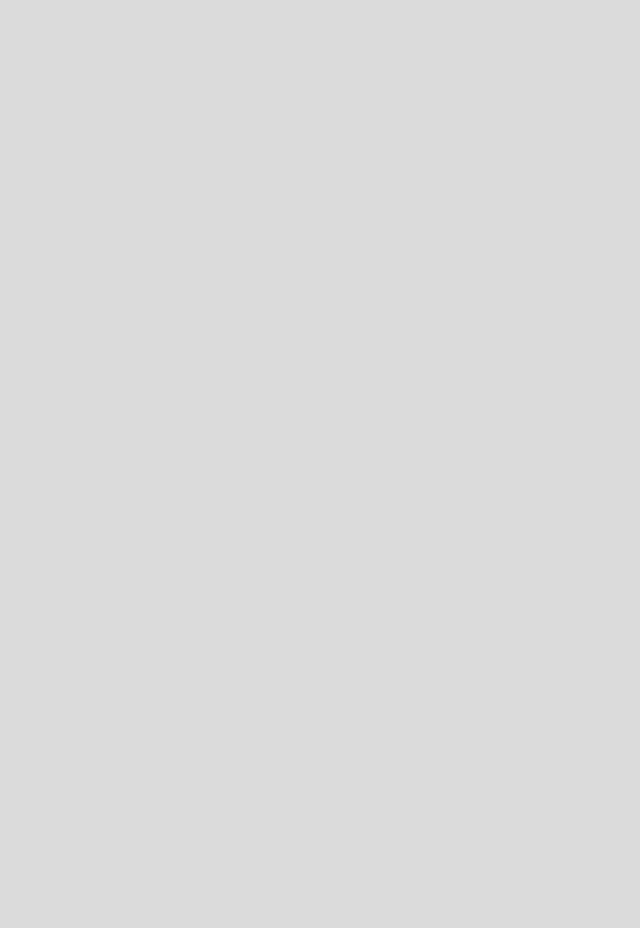
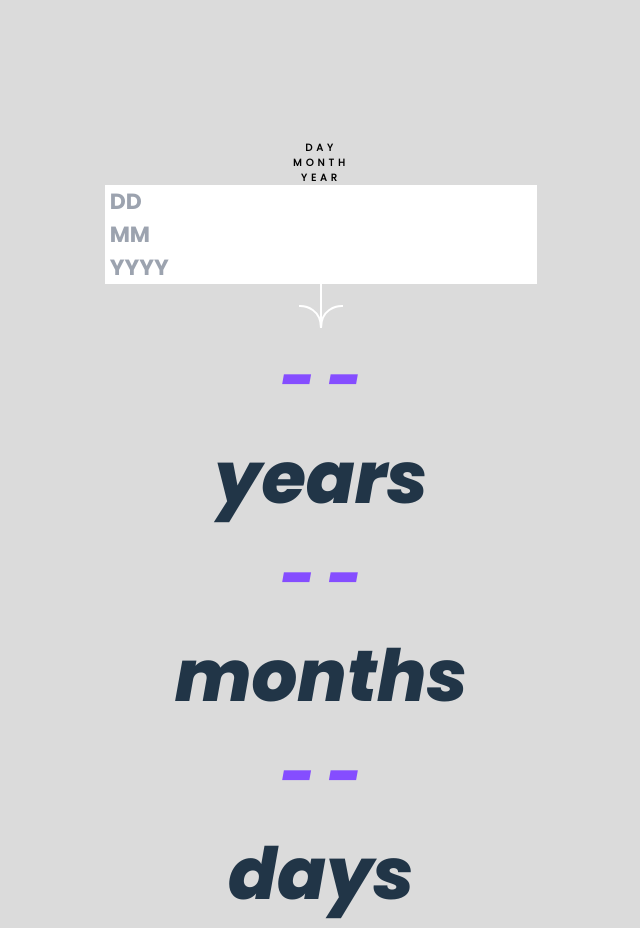
Before and after one commit to abian22/Age-calculator, a React (Vite) app: page / in a window 1280 px wide. Shown: the whole page, without its empty margins (319-959 px from the left). Before the commit the page ends 800 px from the top, so only its background shows below. Built offline with nearby package versions, Linux system fonts and the light colour scheme.

Commit message:
need to sort month and year before calculate age. and, make conditions for day, month and year

```diff
--- a/src/App.css
+++ b/src/App.css
@@ -1,3 +1,18 @@
+@font-face {
+  font-family: "ExtraBoldItalic";
+  src: url("./assets/fonts/Poppins-ExtraBoldItalic.ttf");
+}
+
+@font-face {
+  font-family: "Regular";
+  src: url("./assets/fonts/Poppins-Regular.ttf");
+}
+
+@font-face {
+  font-family: "Bold";
+  src: url("./assets/fonts/Poppins-Bold.ttf");
+}
+
 #root {
   max-width: 1280px;
   margin: 0 auto;
@@ -34,9 +49,47 @@
 }
 
 .card {
-  border-radius: 10px 10px 120px;
+  border-radius: 20px 20px 120px;
+  width: 600px;
+  height: 520px;
 }
 
 .read-the-docs {
   color: #888;
 }
+
+.day {
+  size:px;
+}
+
+.dateOutput {
+  color: #854dff;
+  font-size: 60px;
+}
+
+.ageCalc {
+  font-family: "ExtraBoldItalic";
+  font-size: 4.5em;
+}
+
+.inputText {
+  font-family: "Regular";
+  font-size: 10px;
+  color: black;
+  letter-spacing: 4px;
+}
+
+.inputContainer {
+  font-family: "Bold";
+  font-size: 22px;
+}
+
+button {
+padding: 0;
+border: none;
+background: none;
+}
+
+.no-outline-button:focus {
+  outline: none;
+}
--- a/src/App.jsx
+++ b/src/App.jsx
@@ -1,11 +1,55 @@
 import "./App.css"
+import icon from "./assets/images/icon-arrow.svg"
+import React, {useState, useEffect } from 'react';
+
+
 
 function App() {
+
+const [day, setDay] = useState([])
+const [month, setMonth] = useState([])
+const [year, setYear] = useState([])
+
+ const ageCalc = () => {
+  let today = new Date()
+  console.log(today.getFullYear() - year)
+  console.log(Math.round(today.getMonth() +1 - month))
+  console.log(today.getDate() - day)
+}
+
+ageCalc()
+
+const handleChange = () => {
+  console.log(day, month, year)
+}
+
+useEffect(() => {
+  handleChange()
+}, [])
+
   return (
     <>
-      <div className="card border-2 border-black text-red-700 w-96 h-96">
-        <div className="w-full">
-
+      <div className="card border-2 space-x-10 bg-white">
+          <div className="inputText space-x-20 mt-8 flex flex-row ml-14">
+            <div><b>DAY</b></div>
+            <div><b>MONTH</b></div>
+            <div><b>YEAR</b></div>
+          </div>
+        <div className="inputContainer space-x-6 mt-2 flex flex-row h-10">
+          <input className="day w-24 flex flex-row border-2" placeholder=" DD" value={day} onChange={(e) => setDay(e.target.value)}></input>
+          <input className="month w-24 flex flex-row border-2" placeholder=" MM " value={month} onChange={(e) => setMonth(e.target.value)}></input>
+          <input className="year w-24 flex flex-row border-2" placeholder=" YYYY" value={year} onChange={(e) => setYear(e.target.value)}></input>
+          </div>
+          <div className="flex">
+          <div className="border mt-10 w-96 h-0 flex" />
+          <button className="bg-white border rounded-full border-none outline-none no-outline-button" onClick={() => handleChange()}>
+          <img src={icon} className="icon mt-1 border rounded-full bg-[#854dff] p-3"/>
+          </button>
+          </div>
+        <div className="ageCalc">
+          <div className="flex text-black "><div className="dateOutput">- -</div>years</div>
+          <div className="flex text-black"><div className="dateOutput">- -</div>months</div>
+          <div className="flex text-black"><div className="dateOutput">- -</div>days</div>
         </div>
       </div>
     </>
--- a/src/index.css
+++ b/src/index.css
@@ -2,21 +2,6 @@
 @tailwind components;
 @tailwind utilities;
 
-:root {
-  font-family: Inter, system-ui, Avenir, Helvetica, Arial, sans-serif;
-  line-height: 1.5;
-  font-weight: 400;
-
-  color-scheme: light dark;
-  color: rgba(255, 255, 255, 0.87);
-  background-color: #242424;
-
-  font-synthesis: none;
-  text-rendering: optimizeLegibility;
-  -webkit-font-smoothing: antialiased;
-  -moz-osx-font-smoothing: grayscale;
-  -webkit-text-size-adjust: 100%;
-}
 
 a {
   font-weight: 500;
@@ -40,17 +25,7 @@ h1 {
   line-height: 1.1;
 }
 
-button {
-  border-radius: 8px;
-  border: 1px solid transparent;
-  padding: 0.6em 1.2em;
-  font-size: 1em;
-  font-weight: 500;
-  font-family: inherit;
-  background-color: #1a1a1a;
-  cursor: pointer;
-  transition: border-color 0.25s;
-}
+
 button:hover {
   border-color: #646cff;
 }
@@ -67,7 +42,5 @@ button:focus-visible {
   a:hover {
     color: #747bff;
   }
-  button {
-    background-color: #f9f9f9;
-  }
+
 }
```
